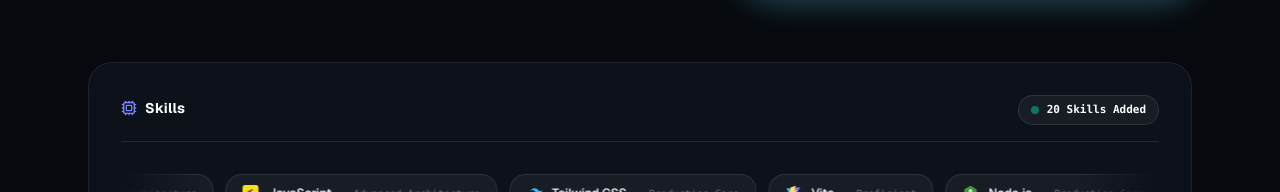
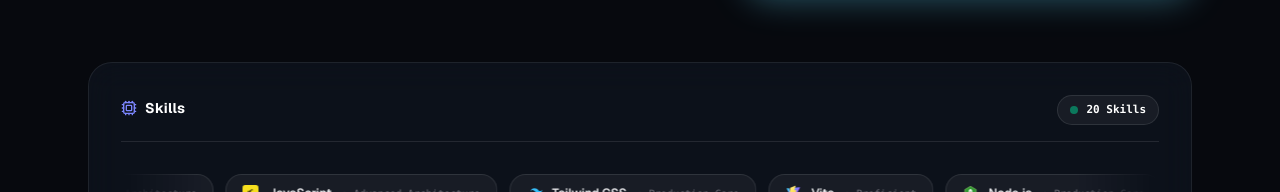
Before and after one commit to saurabh-mx/Portfolio, a Next.js app: page / in a window 1280 px wide. Shown: the part 3466-3658 px from the top of the page. Built offline with nearby package versions, Linux system fonts and the light colour scheme; no server answers.

Commit message:
chore: update badge to display skill count only without Added text

```diff
--- a/src/components/Skills.tsx
+++ b/src/components/Skills.tsx
@@ -277,7 +277,7 @@ export default function Skills() {
           </div>
           <div className="flex items-center gap-2 text-[11px] font-mono text-zinc-300 bg-white/5 px-3 py-1.5 rounded-full border border-white/10">
             <span className="w-2 h-2 rounded-full bg-emerald-400 animate-pulse" />
-            <span className="font-semibold text-white">{allSkillsList.length} Skills Added</span>
+            <span className="font-semibold text-white">{allSkillsList.length} Skills</span>
           </div>
         </div>
 
```
